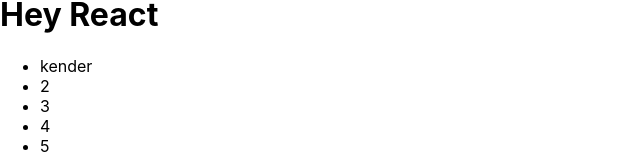
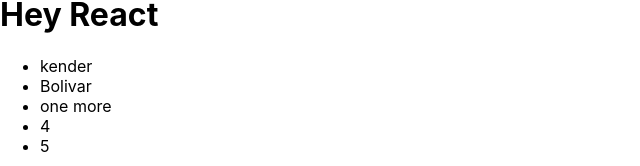
Before and after one commit to kenderb/ReactJS_practice, a React (Create React App) app in the folder hacker-stories/: page / in a window 1280 px wide. Shown: the part 350-516 px from the top of the page, without its empty margins (0-640 px from the left). Built offline with nearby package versions, Linux system fonts and the light colour scheme.

Commit message:
Add more names

```diff
--- a/hacker-stories/src/App.js
+++ b/hacker-stories/src/App.js
@@ -5,7 +5,7 @@ import React from 'react';
 function getTitle(title) {
   return title;
 }
-const myArray = ['kender', 2, 3, 4, 5]
+const myArray = ['kender', 'Bolivar', 'one more', 4, 5]
 
 const welcome = {
   greeting: 'Hey',
```
